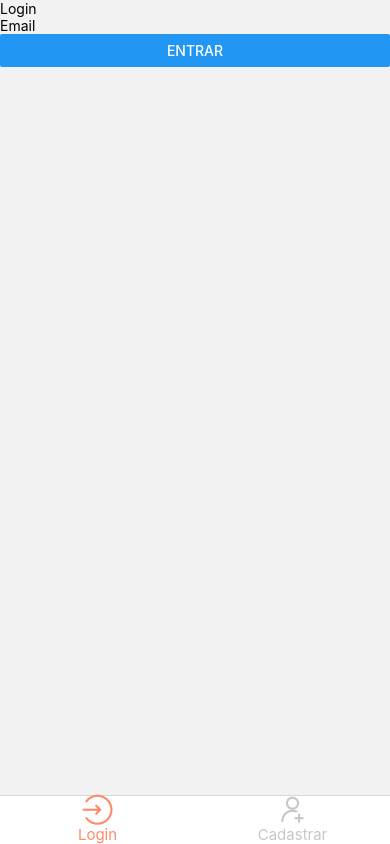
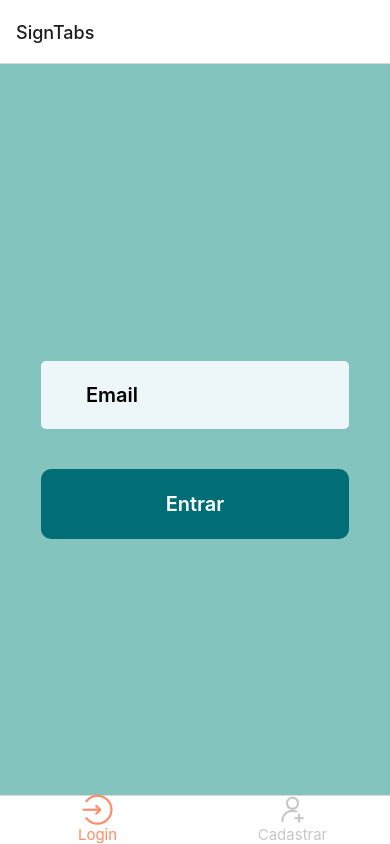
Before and after one commit to biancabt1102/cp6-hybrid, a React Native app: screen / in a window 390 px wide. Built offline with nearby package versions, Linux system fonts and the light colour scheme.

Commit message:
feat: Estilos criados para customização do projeto

```diff
--- a/App.tsx
+++ b/App.tsx
@@ -7,7 +7,7 @@ import { AuthProvider } from "./src/components/AuthContext";
 
 function App() {
   return (
-    <SafeAreaView style={estilo.tela}>
+    <SafeAreaView style={style.screen}>
       <StatusBar />
       <AuthProvider>
         <AppRoutes/>
@@ -16,8 +16,8 @@ function App() {
   );
 }
 
-const estilo = StyleSheet.create({
-  tela: {
+const style = StyleSheet.create({
+  screen: {
     flex: 1,
   },
 });
--- a/src/routes/AppRoutes.tsx
+++ b/src/routes/AppRoutes.tsx
@@ -65,9 +65,9 @@ const MainTabNavigator = () => {
 const AppRoutes = () => {
   return (
     <NavigationContainer >
-      <Stack.Navigator screenOptions={{ headerShown: false}}>
+      <Stack.Navigator >
         <Stack.Screen name="SignTabs" component={SignNavigator} />
-        <Stack.Screen name="MainTabs" component={MainTabNavigator} />
+        <Stack.Screen name="Communities" component={MainTabNavigator} />
         <Stack.Screen name="CommunityDetails" component={CommunityDetailsScreen} />
       </Stack.Navigator>
     </NavigationContainer>
--- /dev/null
+++ b/src/screens/CommuityDetails/Styles.tsx
@@ -0,0 +1,58 @@
+import { StyleSheet } from 'react-native';
+
+const style = StyleSheet.create({
+  body: {
+    flex: 1,
+    backgroundColor: '#83c5be',
+    alignItems: 'center',
+    paddingTop: 40,
+    paddingBottom: 25
+  },
+  title: {
+    fontSize: 20,
+    color: '#000000',
+    marginBottom: 20,
+  },
+  field: {
+    backgroundColor: '#edf6f9',
+    marginTop: 25,
+    width: 308,
+    paddingVertical: 22,
+    paddingLeft: 45,
+    fontWeight: '600',
+    fontSize: 20,
+    borderRadius: 5,
+  },
+  boton: {
+    marginTop: 10,
+    backgroundColor: '#006d77',
+    width: 308,
+    paddingVertical: 20,
+    borderRadius: 10,
+  },
+  textBoton: {
+    color: '#ffffff',
+    textAlign: 'center',
+    fontSize: 20,
+    lineHeight: 26,
+    fontWeight: '600',
+  },
+  container: {
+    marginTop: 15,
+    padding: 10,
+  },
+  form: {
+    fontSize: 20,
+    color: '#000000',
+    marginBottom: 5,
+  },
+  currentUserText: {
+    color: 'green',
+    textAlign: 'center',
+    fontSize: 18,
+    fontWeight: 'bold',
+    marginTop: 10,
+  },
+});
+
+export default style;
--- a/src/screens/CreateCommunity/CreateCommunityScreen.tsx
+++ b/src/screens/CreateCommunity/CreateCommunityScreen.tsx
@@ -1,8 +1,9 @@
 import React, { useState } from 'react';
-import { View, Text, TextInput, Button, Alert } from 'react-native';
+import { View, Text, TextInput, Button, Alert, StyleSheet, TouchableOpacity } from 'react-native';
 import firestore from '@react-native-firebase/firestore';
 import auth from '@react-native-firebase/auth';
 import { useNavigation } from '@react-navigation/native';
+import style from './Styles';
 
 const CreateCommunityScreen = () => {
   const navigation = useNavigation();
@@ -45,10 +46,16 @@ const CreateCommunityScreen = () => {
   };
 
   return (
-    <View>
-      <Text>Criar Comunidade</Text>
-      <TextInput placeholder="Nome da Comunidade" value={communityName} onChangeText={setCommunityName} />
-      <Button title="Criar Comunidade" onPress={handleCreateCommunity} />
+    <View style={style.body}>
+      <TextInput
+        placeholder="Nome da Comunidade"
+        value={communityName}
+        onChangeText={setCommunityName}
+        style={style.field}
+      />
+      <TouchableOpacity style={style.boton} onPress={handleCreateCommunity}>
+            <Text style={style.textBoton}>Criar Comunidade</Text>
+      </TouchableOpacity>
     </View>
   );
 };
--- /dev/null
+++ b/src/screens/CreateCommunity/Styles.tsx
@@ -0,0 +1,37 @@
+import { StyleSheet } from 'react-native';
+
+const style = StyleSheet.create({
+  body: {
+    flex: 1,
+    backgroundColor: '#83c5be',
+    alignItems: 'center',
+    paddingTop: 60,
+  },
+  field: {
+    backgroundColor: '#edf6f9',
+    marginTop: 40,
+    width: 337,
+    paddingVertical: 15,
+    paddingLeft: 45,
+    fontWeight: '600',
+    fontSize: 20,
+    borderRadius: 5,
+    marginBottom: 20,
+  },
+  boton: {
+    marginTop: 300,
+    backgroundColor: '#006d77',
+    width: 297,
+    paddingVertical: 15,
+    borderRadius: 10,
+  },
+  textBoton: {
+    color: '#ffffff',
+    textAlign: 'center',
+    fontSize: 20,
+    lineHeight: 26,
+    fontWeight: '600',
+  },
+});
+
+export default style;
--- a/src/screens/Login/SignInScreen.tsx
+++ b/src/screens/Login/SignInScreen.tsx
@@ -2,8 +2,9 @@ import auth from '@react-native-firebase/auth';
 import firestore from '@react-native-firebase/firestore';
 import { CommonActions, useNavigation } from '@react-navigation/native';
 import React, { useState } from 'react';
-import { Button, Text, TextInput, View, Alert} from 'react-native';
+import { Button, Text, TextInput, View, Alert, StyleSheet, TouchableOpacity} from 'react-native';
 import { useAuth } from '../../components/AuthContext';
+import style from './Styles';
 
 const SignInScreen = () => {
   const navigation = useNavigation();
@@ -34,7 +35,7 @@ const SignInScreen = () => {
       navigation.dispatch(
         CommonActions.reset({
           index: 0,
-          routes: [{ name: 'MainTabs' }],
+          routes: [{ name: 'Communities' }],
         })
       );
     } catch (error) {
@@ -43,10 +44,11 @@ const SignInScreen = () => {
   };
 
   return (
-    <View>
-      <Text>Login</Text>
-      <TextInput placeholder="Email" value={email} onChangeText={setEmail} />
-      <Button title="Entrar" onPress={handleSignIn} />
+    <View style={style.body}>
+      <TextInput style={style.field} placeholder="Email" value={email} onChangeText={setEmail} />
+      <TouchableOpacity style={style.boton} onPress={handleSignIn}>
+        <Text style={style.textBoton}>Entrar</Text>
+      </TouchableOpacity>
     </View>
   );
 };
--- /dev/null
+++ b/src/screens/Login/Styles.tsx
@@ -0,0 +1,36 @@
+import { StyleSheet } from 'react-native';
+
+const style = StyleSheet.create({
+  body: {
+    flex: 1,
+    backgroundColor: '#83c5be',
+    justifyContent: 'center',
+    alignItems: 'center',
+  },
+  field: {
+    backgroundColor: '#edf6f9',
+    marginTop: 40,
+    width: 308,
+    paddingVertical: 22,
+    paddingLeft: 45,
+    fontWeight: '600',
+    fontSize: 20,
+    borderRadius: 5,
+  },
+  boton: {
+    marginTop: 40,
+    backgroundColor: '#006d77',
+    width: 308,
+    paddingVertical: 22,
+    borderRadius: 10,
+  },
+  textBoton: {
+    color: '#ffffff',
+    textAlign: 'center',
+    fontSize: 20,
+    lineHeight: 26,
+    fontWeight: '600',
+  },
+});
+
+export default style;
--- a/src/screens/Register/SignUpScreen.tsx
+++ b/src/screens/Register/SignUpScreen.tsx
@@ -1,9 +1,11 @@
 import React, { useState } from 'react';
-import { View, Text, TextInput, Button, Alert } from 'react-native';
+import { View, Text, TextInput, Button, Alert, StyleSheet, TouchableOpacity, ScrollView } from 'react-native';
 import auth from '@react-native-firebase/auth';
 import firestore from '@react-native-firebase/firestore';
 import { useNavigation } from '@react-navigation/native';
 import { useAuth } from '../../components/AuthContext';
+import style from './Styles';
+
 
 const SignUpScreen = () => {
   const navigation = useNavigation();
@@ -41,14 +43,17 @@ const SignUpScreen = () => {
   };
 
   return (
-    <View>
-      <Text>Cadastro</Text>
-      <TextInput placeholder="Email" value={email} onChangeText={setEmail} />
-      <TextInput placeholder="Nome de Usuário" value={username} onChangeText={setUsername} />
-      <TextInput placeholder="Primeiro Nome" value={firstName} onChangeText={setFirstName} />
-      <TextInput placeholder="Último Nome" value={lastName} onChangeText={setLastName} />
-      <Button title="Cadastrar" onPress={handleSignUp} />
+    <ScrollView >
+    <View style={style.body}>
+      <TextInput style={style.field} placeholder="Email" value={email} onChangeText={setEmail} />
+      <TextInput style={style.field} placeholder="Nome de Usuário" value={username} onChangeText={setUsername} />
+      <TextInput style={style.field} placeholder="Primeiro Nome" value={firstName} onChangeText={setFirstName} />
+      <TextInput style={style.field} placeholder="Último Nome" value={lastName} onChangeText={setLastName} />
+      <TouchableOpacity style={style.boton} onPress={handleSignUp}>
+        <Text style={style.textBoton}>Cadastrar</Text>
+      </TouchableOpacity>
     </View>
+    </ScrollView>
   );
 };
 
--- /dev/null
+++ b/src/screens/Register/Styles.tsx
@@ -0,0 +1,37 @@
+import { StyleSheet } from 'react-native';
+
+const style = StyleSheet.create({
+  body: {
+    flex: 1,
+    backgroundColor: '#83c5be',
+    alignItems: 'center',
+    paddingTop: 40,
+  },
+  field: {
+    backgroundColor: '#edf6f9',
+    marginTop: 40,
+    width: 308,
+    paddingVertical: 22,
+    paddingLeft: 45,
+    fontWeight: '600',
+    fontSize: 20,
+    borderRadius: 5,
+  },
+  boton: {
+    marginTop: 40,
+    backgroundColor: '#006d77',
+    width: 308,
+    paddingVertical: 22,
+    borderRadius: 10,
+    marginBottom: 90
+  },
+  textBoton: {
+    color: '#ffffff',
+    textAlign: 'center',
+    fontSize: 20,
+    lineHeight: 26,
+    fontWeight: '600',
+  },
+});
+
+export default style;
--- a/src/screens/SearchCommunities/SearchCommunitiesScreen.tsx
+++ b/src/screens/SearchCommunities/SearchCommunitiesScreen.tsx
@@ -1,10 +1,11 @@
-import React, { useState, useEffect } from 'react';
-import { View, Text, Button, FlatList, TextInput } from 'react-native';
+import notifee, { EventType } from '@notifee/react-native';
 import firestore from '@react-native-firebase/firestore';
 import { useNavigation } from '@react-navigation/native';
+import React, { useEffect, useState } from 'react';
+import { FlatList, StyleSheet, Text, TextInput, View, TouchableOpacity } from 'react-native';
 import { useAuth } from '../../components/AuthContext';
-import notifee, { EventType } from '@notifee/react-native';
 import { handleInvite } from '../../components/Notification';
+import style from './Styles';
 
 
 const SearchCommunitiesScreen = () => {
@@ -71,20 +72,20 @@ const SearchCommunitiesScreen = () => {
   };
 
   return (
-    <View>
-      <Text>Pesquisar Comunidades:</Text>
+    <View style={style.body}>
       <TextInput
-        placeholder="Nome da Comunidade"
+        placeholder="Pesquisar Comunidades 🔎"
         value={searchTerm}
         onChangeText={(text) => setSearchTerm(text)}
+        style={style.field}
       />
       <FlatList
         data={communities}
         keyExtractor={(item) => item.name}
         renderItem={({ item }) => (
-          <View>
-            <Button title={item.name} onPress={() => handleCommunityPress(item.name)} />
-          </View>
+          <TouchableOpacity style={style.boton} onPress={() => handleCommunityPress(item.name)}>
+            <Text style={style.textBoton}>{item.name}</Text>
+          </TouchableOpacity>
         )}
       />
     </View>
--- /dev/null
+++ b/src/screens/SearchCommunities/Styles.tsx
@@ -0,0 +1,38 @@
+import { StyleSheet } from 'react-native';
+
+const style = StyleSheet.create({
+  body: {
+    flex: 1,
+    backgroundColor: '#83c5be',
+    alignItems: 'center',
+    paddingTop: 40,
+    paddingBottom: 25
+  },
+  field: {
+    backgroundColor: '#edf6f9',
+    marginTop: 40,
+    width: 337,
+    paddingVertical: 15,
+    paddingLeft: 45,
+    fontWeight: '600',
+    fontSize: 20,
+    borderRadius: 5,
+    marginBottom: 20,
+  },
+  boton: {
+    marginTop: 5,
+    backgroundColor: '#8F8FBD',
+    width: 308,
+    paddingVertical: 13,
+    borderRadius: 10,
+  },
+  textBoton: {
+    color: '#ffffff',
+    textAlign: 'center',
+    fontSize: 20,
+    lineHeight: 26,
+    fontWeight: '600',
+  },
+});
+
+export default style;
```
Also changed, not shown: src/screens/CommuityDetails/CommunityDetailsScreen.tsx (+20 -15 lines).
